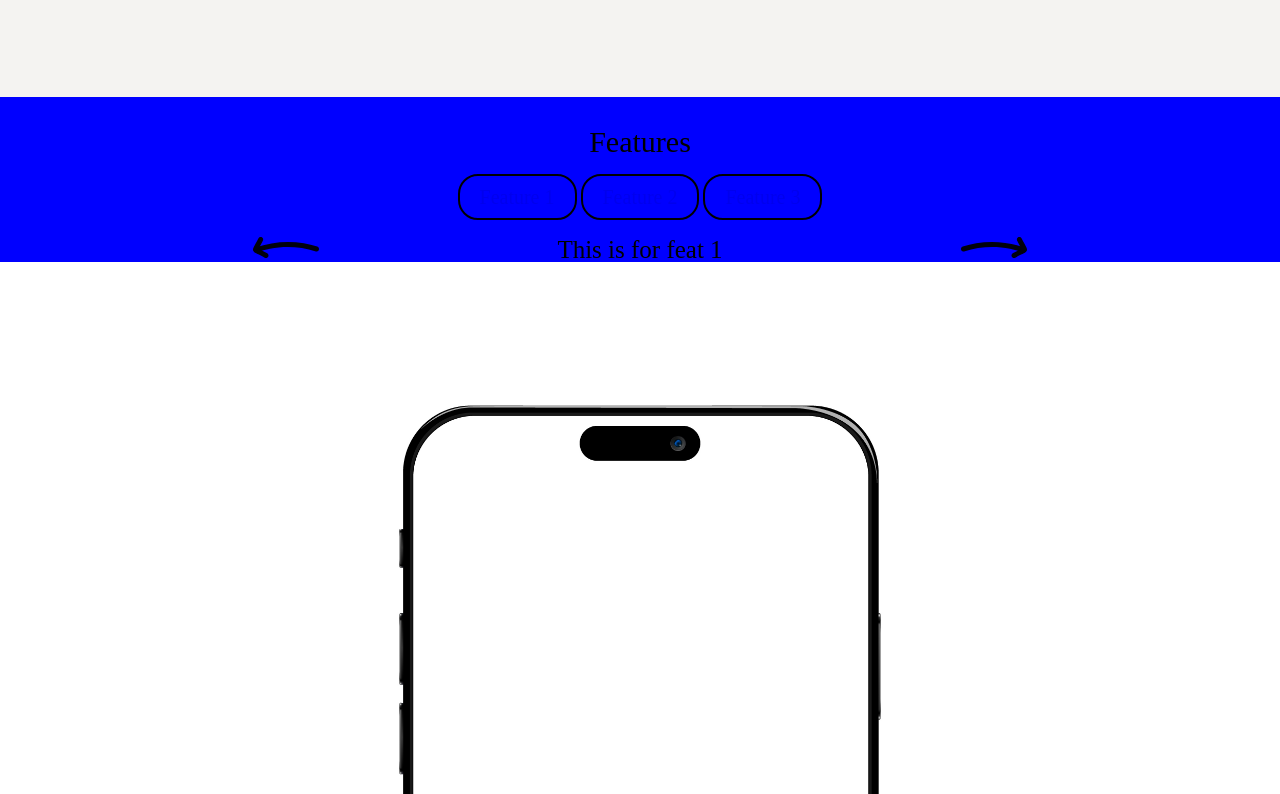
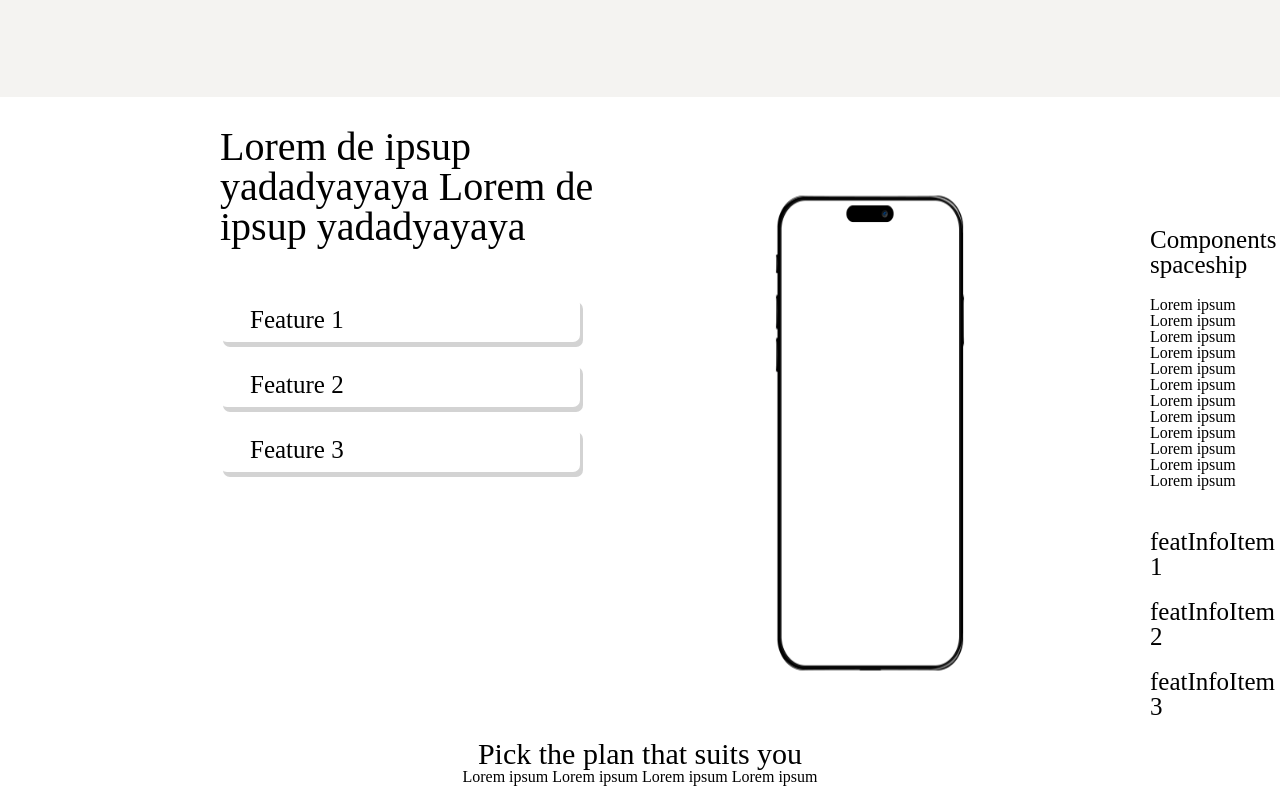
Before and after one commit to SeppeBe1/Homie-Landing, a plain HTML site: page index.html in a window 1280 px wide. Shown: the part 1426-2220 px from the top of the page. Drawn offline with Linux system fonts and the light colour scheme.

Commit message:
Build[index]:add features desktop responsive

```diff
--- a/index.html
+++ b/index.html
@@ -80,6 +80,7 @@
     </section>
 
     <section class="features">
+        <div class="featuresMobile">
             <h2>Features</h2>
             <div class="featBtn">
                 <a class="btn" href="#">Feature 1</a>
@@ -92,6 +93,30 @@
                 <a class="arrow arrowRight" href="#"><img src="assets/images/arrow.svg" alt="iconRightArrow"></a>
             </div>
             <img class="featuresImg" src="assets/images/phone.jpg" alt="phone">
+        </div>
+
+        <div class="featuresDesktop">
+            <div class="feats1">
+                <h3>Lorem de ipsup yadadyayaya Lorem de ipsup yadadyayaya</h3>
+                <div class="featItems">
+                    <a class="featItem" href="#">Feature 1</a>
+                    <a class="featItem" href="#">Feature 2</a>
+                    <a class="featItem" href="#">Feature 3</a>
+                </div>
+            </div>
+
+            <img class="featuresImg" src="assets/images/phone.jpg" alt="phone">
+
+            <div class="feats2">
+                <h4>Components spaceship</h4>
+                <p>Lorem ipsum Lorem ipsum Lorem ipsum Lorem ipsum Lorem ipsum Lorem ipsum Lorem ipsum Lorem ipsum Lorem ipsum Lorem ipsum Lorem ipsum Lorem ipsum</p>
+                <div class="featInfo">
+                    <span class="featInfoItem">featInfoItem 1</span>
+                    <span class="featInfoItem">featInfoItem 2</span>
+                    <span class="featInfoItem">featInfoItem 3</span>
+                </div>
+            </div>
+        </div>
     </section>
 
     <section class="pricing">
--- a/style.css
+++ b/style.css
@@ -72,17 +72,13 @@ header{
 
 /* ------------TABLET HEADER----------- */
 @media(min-width: 560px){
-    body{
-        background-color: green;
-    }
+
 
 }
 
 /* -----------DESKTOP HEADER---------- */
 @media(min-width: 992px){
-    body{
-        background-color: blue;
-    }
+
 
     .navLogo{
         padding-left: 0px;
@@ -297,6 +293,85 @@ color: white;
     width: 100%;
 }
 
+.featuresDesktop{
+    display: none;
+}
+
+/* ----------DESKTOP FEATURES--------- */
+@media(min-width: 992px){
+    .featuresMobile{
+        display: none;
+    }
+
+    .featuresDesktop{
+        display: flex;
+        flex-direction: row;
+        justify-content: space-around;
+    }
+
+    .feats1{
+        margin-left: 220px;
+        width: 500px;
+        text-align: left;
+    }
+
+    .feats1 h3{
+        font-size: 40px;
+        width: 400px;
+        text-align: left;
+    }
+
+    .featItems{
+        display: flex;
+        flex-direction: column;
+        margin-top: 50px;
+    }
+
+    .featItem{
+        font-size: 25px;
+        text-decoration: none;
+        color: black;
+
+        border-radius: 7px;
+        box-shadow: 3px 5px lightgrey;
+        padding: 10px 30px;
+        width: 300px;
+        margin-bottom: 20px;
+    }
+
+    .featuresImg{
+        width: 500px;
+    }
+
+    .feats2{
+        width: 500px;
+        text-align: left;
+        margin-right: 220px;
+        margin-left: 30px;
+        margin-top: 100px;
+    }
+
+    .feats2 h4{
+        font-size: 25px;
+        margin-bottom: 20px;
+    }
+
+    .feats2 p {
+        margin-bottom: 40px;
+    }
+
+    .featInfo{
+        display: flex;
+        flex-direction: column;
+    }
+
+    .featInfoItem{
+        font-size: 25px;
+        margin-bottom: 20px;
+    }
+
+}
+
  /* ----------SECTION PRICING----------*/
 
  .pricing{
```
